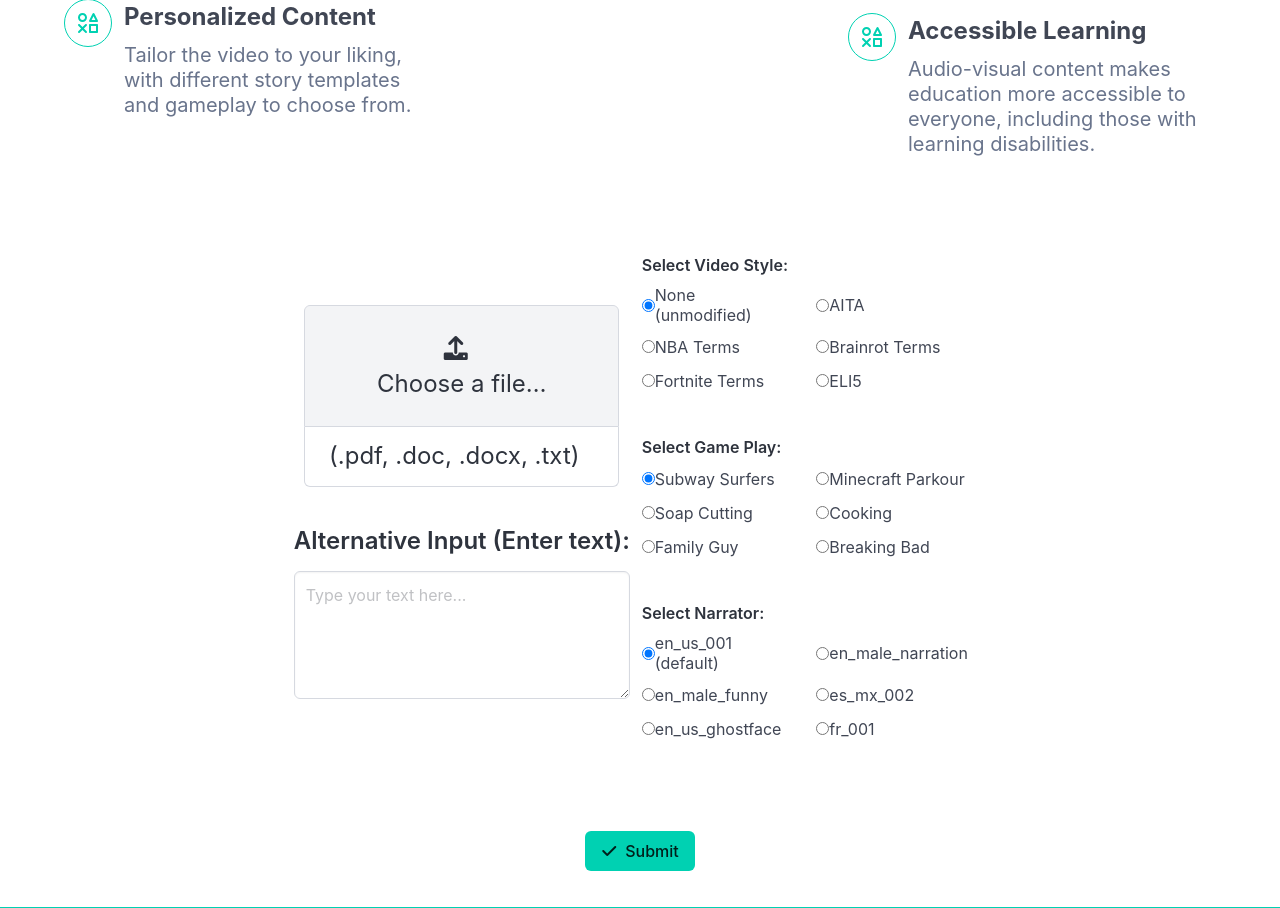
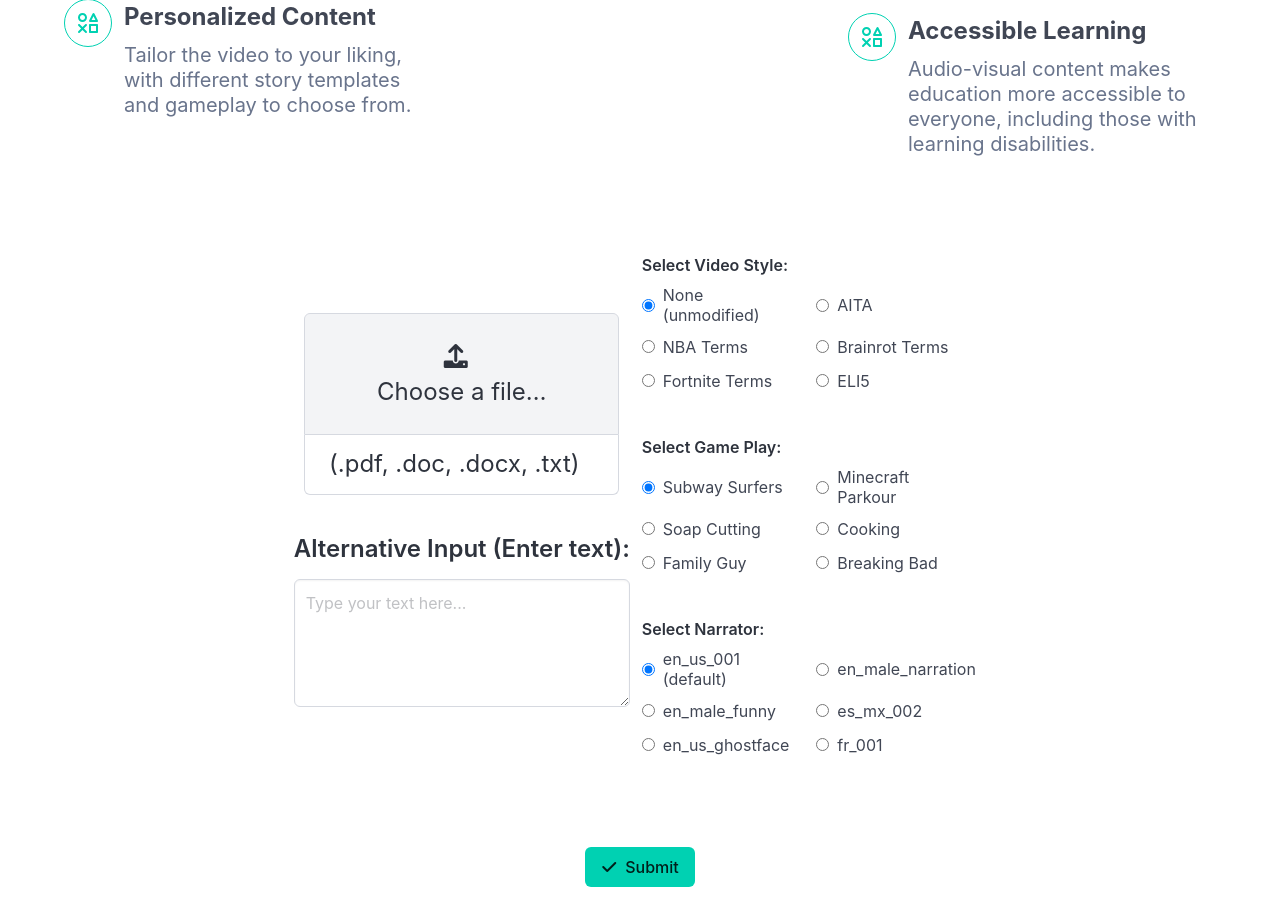
Before and after one commit to mizly/BrainBite, a Flask app: page / in a window 1280 px wide. Shown: the part 762-1670 px from the top of the page. Run offline with Flask 3, Linux system fonts and the light colour scheme.

Commit message:
updated final webpages

```diff
--- a/templates/index.html
+++ b/templates/index.html
@@ -182,27 +182,27 @@
             <div class="control">
                 <div class="radio-item">
                     <label class="radio">
-                        <input type="radio" name="video-style" value="none" checked> None (unmodified)
+                        <input class='mr-2'type="radio" name="video-style" value="none" checked> None (unmodified)
                     </label>
                     <label class="radio">
-                      <input type="radio" name="video-style" value="aita"> AITA
+                      <input class='mr-2'type="radio" name="video-style" value="aita"> AITA
                   </label>
                 </div>
                 <div class="radio-item">
                     <label class="radio">
-                        <input type="radio" name="video-style" value="nba"> NBA Terms
+                        <input class='mr-2'type="radio" name="video-style" value="nba"> NBA Terms
                     </label>
                     <label class="radio">
-                      <input type="radio" name="video-style" value="brainrot"> Brainrot Terms
+                      <input class='mr-2'type="radio" name="video-style" value="brainrot"> Brainrot Terms
                   </label>
 
                 </div>
                 <div class="radio-item">
                     <label class="radio">
-                        <input type="radio" name="video-style" value="fortnite"> Fortnite Terms
+                        <input class='mr-2'type="radio" name="video-style" value="fortnite"> Fortnite Terms
                     </label>
                     <label class="radio">
-                      <input type="radio" name="video-style" value="eli5"> ELI5
+                      <input class='mr-2'type="radio" name="video-style" value="eli5"> ELI5
                   </label>
                 </div>
             </div>
@@ -215,26 +215,26 @@
             <div class="control">
                 <div class="radio-item">
                     <label class="radio">
-                        <input type="radio" name="video-source" value="subway" checked> Subway Surfers
+                        <input class='mr-2'type="radio" name="video-source" value="subway" checked> Subway Surfers
                     </label>
                     <label class="radio">
-                      <input type="radio" name="video-source" value="minecraft"> Minecraft Parkour
+                      <input class='mr-2'type="radio" name="video-source" value="minecraft"> Minecraft Parkour
                   </label>
                 </div>
                 <div class="radio-item">
                     <label class="radio">
-                        <input type="radio" name="video-source" value="soap"> Soap Cutting
+                        <input class='mr-2'type="radio" name="video-source" value="soap"> Soap Cutting
                     </label>
                     <label class="radio">
-                      <input type="radio" name="video-source" value="cooking"> Cooking
+                      <input class='mr-2'type="radio" name="video-source" value="cooking"> Cooking
                   </label>
                 </div>
                 <div class="radio-item">
                     <label class="radio">
-                        <input type="radio" name="video-source" value="familyguy"> Family Guy
+                        <input class='mr-2'type="radio" name="video-source" value="familyguy"> Family Guy
                     </label>
                     <label class="radio">
-                      <input type="radio" name="video-source" value="breakingbad"> Breaking Bad
+                      <input class='mr-2'type="radio" name="video-source" value="breakingbad"> Breaking Bad
                   </label>
                 </div>
             </div>
@@ -246,27 +246,27 @@
         <div class="control">
             <div class="radio-item">
                 <label class="radio">
-                    <input type="radio" name="narrator" value="en_us_001" checked> en_us_001 (default)
+                    <input class='mr-2'type="radio" name="narrator" value="en_us_001" checked> en_us_001 (default)
                 </label>
                 <label class="radio">
-                  <input type="radio" name="narrator" value="en_male_narration"> en_male_narration
+                  <input class='mr-2'type="radio" name="narrator" value="en_male_narration"> en_male_narration
               </label>
             </div>
             <div class="radio-item">
                 <label class="radio">
-                    <input type="radio" name="narrator" value="en_male_funny"> en_male_funny
+                    <input class='mr-2'type="radio" name="narrator" value="en_male_funny"> en_male_funny
                 </label>
                 <label class="radio">
-                  <input type="radio" name="narrator" value="es_mx_002"> es_mx_002
+                  <input class='mr-2'type="radio" name="narrator" value="es_mx_002"> es_mx_002
               </label>
 
             </div>
             <div class="radio-item">
                 <label class="radio">
-                    <input type="radio" name="narrator" value="en_us_ghostface"> en_us_ghostface
+                    <input class='mr-2'type="radio" name="narrator" value="en_us_ghostface"> en_us_ghostface
                 </label>
                 <label class="radio">
-                  <input type="radio" name="narrator" value="fr_001"> fr_001
+                  <input class='mr-2'type="radio" name="narrator" value="fr_001"> fr_001
               </label>
             </div>
         </div>
```
Also changed, not shown: templates/video.html (+14 -4 lines), 1 other file.
